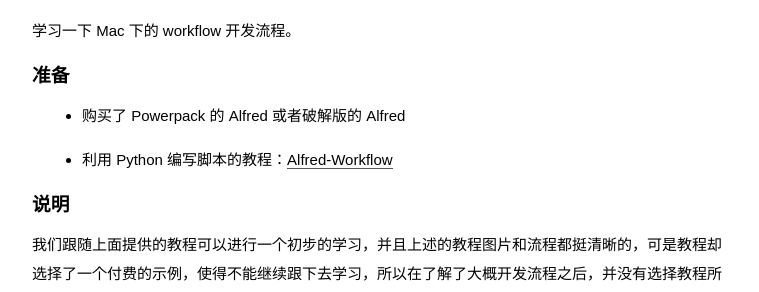
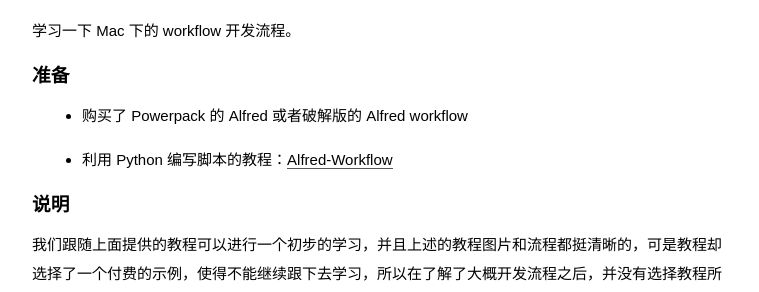
Before and after one commit to wuchangfeng/wuchangfeng.github.io, a Jekyll site: the page built from _posts/2016-11-24--how-to-write-a-workflow-for-mac.md, in a window 1280 px wide and 900 px high. Shown: the part 255-547 px from the top of the window, without its empty margins (258-1017 px from the left). Built offline with Jekyll 4.4.1, drawn with Linux system fonts in a browser that asks for light colours; some web fonts are replaced; comment, search, counter and statistics services are not loaded.

Commit message:
blog update

```diff
--- a/_posts/2016-11-24--how-to-write-a-workflow-for-mac.md
+++ b/_posts/2016-11-24--how-to-write-a-workflow-for-mac.md
@@ -9,7 +9,7 @@ categories: Mac
 
 ### 准备
 
-- 购买了 Powerpack 的 Alfred 或者破解版的 Alfred
+- 购买了 Powerpack 的 Alfred 或者破解版的 Alfred workflow
 
 
 - 利用 Python 编写脚本的教程：[Alfred-Workflow](http://www.deanishe.net/alfred-workflow/index.html)
```
